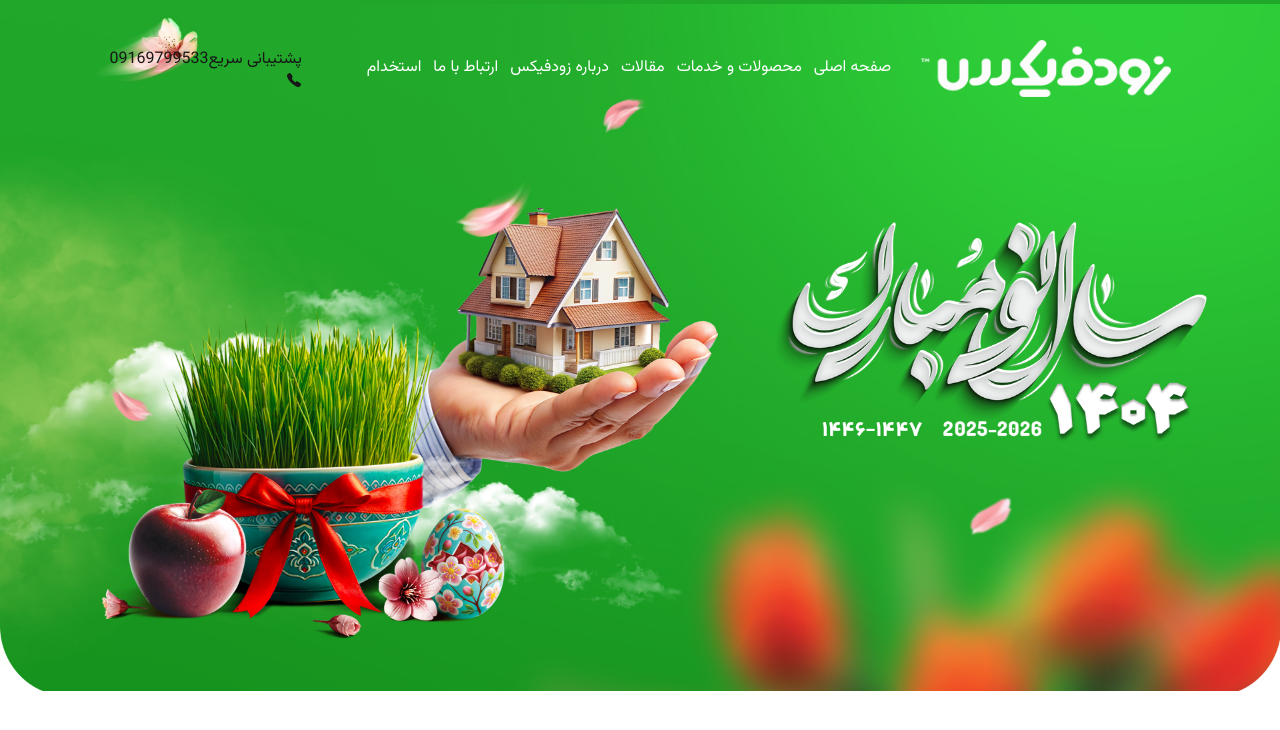
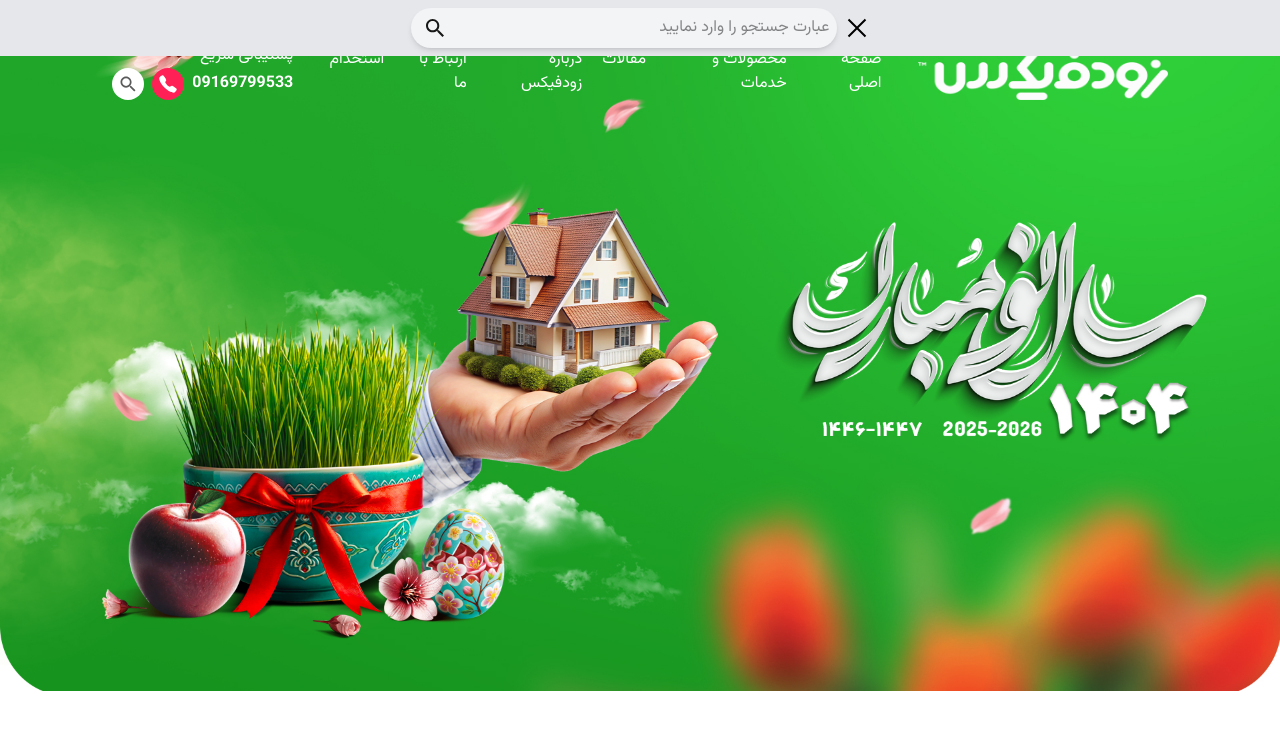
Before and after one commit to mostafakm78/zoodfix, a Next.js app: page / in a window 1280 px wide. Shown: the top 730 px of the page. Built offline with nearby package versions, Linux system fonts and the light colour scheme.

Commit message:
add searchbar in navbar

```diff
--- a/src/components/shared/Navbar.tsx
+++ b/src/components/shared/Navbar.tsx
@@ -1,31 +1,62 @@
+'use client';
+
 import Image from 'next/image';
 import Logo from '../../../public/images/logo.png';
 import Link from 'next/link';
 import { IoCall } from 'react-icons/io5';
+import { IoMdSearch } from 'react-icons/io';
+import { SearchBar } from './SearchBar';
+import { useState } from 'react';
 
 export const Navbar = () => {
+  const [showSearchBar, setShowSearchBar] = useState<boolean>(false);
+
   return (
-    <section className="absolute top-10 px-20 flex justify-evenly items-center w-full">
-      <div>
-        <Image src={Logo} alt="Brand Logo" width={250} />
+    <>
+      <div className={showSearchBar ? `fixed top-0 left-0 right-0 -translate-y-16 duration-500 z-50` : `fixed top-0 left-0 right-0 z-50 duration-500`}>
+        <SearchBar setClose={() => setShowSearchBar(!showSearchBar)} />
       </div>
-      <div className="w-2/4 text-background flex space-x-3 justify-start">
-        <Link href="">صفحه اصلی</Link>
-        <Link href="">محصولات و خدمات</Link>
-        <Link href="">مقالات</Link>
-        <Link href="">درباره زودفیکس</Link>
-        <Link href="">ارتباط با ما</Link>
-        <Link href="">استخدام</Link>
-      </div>
-      <div className="">
+      <section className="absolute top-10 px-20 flex justify-evenly items-center w-full">
         <Link href="">
-          <span>پشتیبانی سریع</span>
-          <span>09169799533</span>
-          <span className="bg-rose-700 w-6 h-6 rounded-full">
-            <IoCall />
-          </span>
+          <Image src={Logo} alt="Brand Logo" width={250} />
         </Link>
-      </div>
-    </section>
+        <div className="w-2/4 text-background flex space-x-3 justify-start">
+          <Link href="" className="hover:text-[#28BE31] hover:bg-yellow-200 px-1 py-2 hover:rounded-4xl duration-200">
+            صفحه اصلی
+          </Link>
+          <Link href="" className="hover:text-[#28BE31] hover:bg-yellow-200 px-1 py-2 hover:rounded-4xl duration-200">
+            محصولات و خدمات
+          </Link>
+          <Link href="" className="hover:text-[#28BE31] hover:bg-yellow-200 px-1 py-2 hover:rounded-4xl duration-200">
+            مقالات
+          </Link>
+          <Link href="" className="hover:text-[#28BE31] hover:bg-yellow-200 px-1 py-2 hover:rounded-4xl duration-200">
+            درباره زودفیکس
+          </Link>
+          <Link href="" className="hover:text-[#28BE31] hover:bg-yellow-200 px-1 py-2 hover:rounded-4xl duration-200">
+            ارتباط با ما
+          </Link>
+          <Link href="" className="hover:text-[#28BE31] hover:bg-yellow-200 px-1 py-2 hover:rounded-4xl duration-200">
+            استخدام
+          </Link>
+        </div>
+        <div className="flex flex-col">
+          <div>
+            <span className="text-background">پشتیبانی سریع</span>
+            <div className="flex justify-center items-center gap-2">
+              <Link href="" className="flex justify-center items-center hover:scale-105 duration-200 gap-2">
+                <span className="font-bold text-background">09169799533</span>
+                <span className="bg-rose-500 w-8 h-8 rounded-full flex items-center justify-center">
+                  <IoCall className="text-xl text-background" />
+                </span>
+              </Link>
+              <button onClick={() => setShowSearchBar(!showSearchBar)} className="bg-background w-8 h-8 rounded-full flex items-center justify-center">
+                <IoMdSearch className="text-xl text-foreground opacity-70 hover:rotate-90 cursor-pointer duration-200" />
+              </button>
+            </div>
+          </div>
+        </div>
+      </section>
+    </>
   );
 };
--- /dev/null
+++ b/src/components/shared/SearchBar.tsx
@@ -0,0 +1,24 @@
+import { RiCloseLargeFill } from 'react-icons/ri';
+import { IoMdSearch } from 'react-icons/io';
+
+type SearchBarProps = {
+  setClose: () => void;
+};
+
+export const SearchBar = ({ setClose }: SearchBarProps) => {
+  return (
+    <div className={`fixed top-0 left-0 bg-gray-200 h-14 right-0 flex items-center z-50 justify-center duration-500`}>
+      <div className="flex items-center justify-center w-full gap-2">
+        <button onClick={() => setClose()}>
+          <RiCloseLargeFill className="text-black text-2xl cursor-pointer" />
+        </button>
+        <div className="flex items-center justify-between rounded-3xl shadow-md p-1 bg-gray-100 w-4/12">
+          <input placeholder="عبارت جستجو را وارد نمایید" className="p-1 outline-none w-full" />
+          <button>
+            <IoMdSearch className="text-2xl ml-2 cursor-pointer" />
+          </button>
+        </div>
+      </div>
+    </div>
+  );
+};
```
